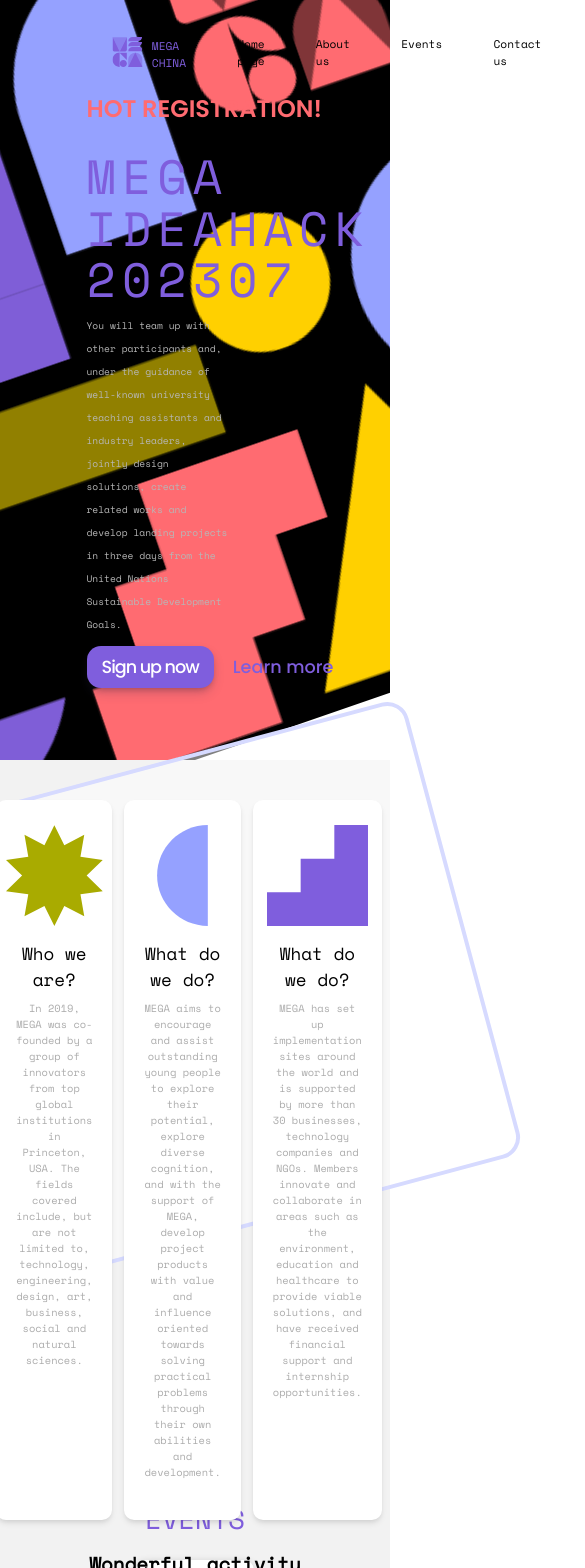
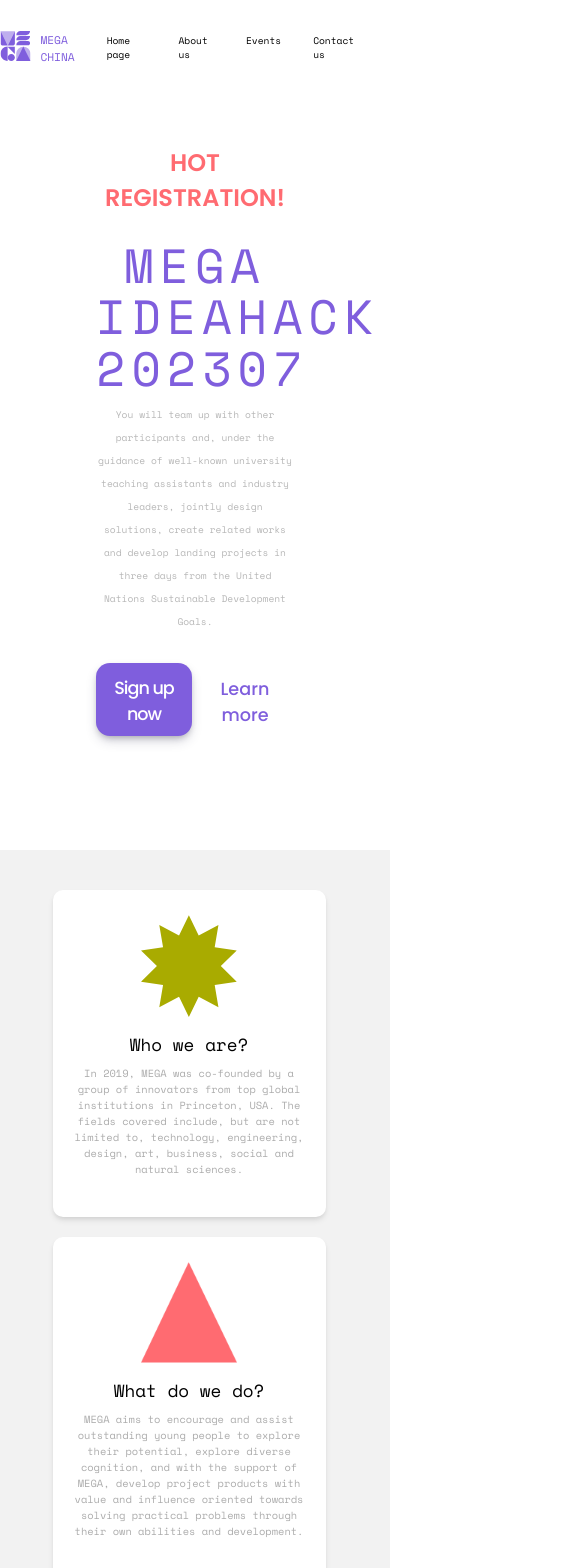
Before and after one commit to sikehish/china.megahack.tech, a React (Vite) app: page / in a window 390 px wide. Shown: the top 1568 px of the page, 585 px wide, since content can reach past the window. Built offline with nearby package versions, Linux system fonts and the light colour scheme.

Commit message:
Mobile responsive design completed

```diff
--- a/src/pages/Homepage.jsx
+++ b/src/pages/Homepage.jsx
@@ -65,8 +65,7 @@
 
             </div>
 
-
-            {/* WhoWeAre-Section */}
+            {/* WhoWeARe-Section */}
 
             <div className={Styles.intro}>
                 <div className={Styles.tiltDiv}></div>
@@ -82,7 +81,7 @@
                     </div>
                     <div className={Styles.card}>
                     <div className={Styles.cardImage}>
-                        <img src="/vector3.svg" alt="shape" />
+                        <img src="/Vector.png" alt="shape" />
                     </div>
                     <div className={Styles.cardContent}>
                         <div className={Styles.cardHead}>{t('intro.cardhead2')}</div>
@@ -106,6 +105,7 @@
             </div>
 
           {/* Events-Section */}
+
           <div className={Styles.eventHead} >
           <div align="center">
               <div className={Styles.eventTitle}>Events</div>
@@ -170,7 +170,7 @@
           </div>
           </div>
 
-          {/* Sponsors-Section */}
+          {/* Sponsor-Section */}
 
           <div className={Styles.sponsors}>
               <img src="/sponsors@2x.png" alt="sponsors" />
@@ -181,7 +181,7 @@
           <div className={Styles.contactUs}>
               <div className={Styles.contactContent}>
                 <div align="center">
-                <div className={Styles.contactHead}>{t('contact.contacthead')}</div>
+                  <div className={Styles.contactHead}>{t('contact.contacthead')}</div>
                 </div>
 
                 <div className={Styles.contactQR}>
--- a/src/pages/Homepage.module.css
+++ b/src/pages/Homepage.module.css
@@ -141,16 +141,80 @@
     height: 94vh;
 }
 
+/*Mobile Hero-Section */
+@media only screen and (max-width: 768px) {
+    .posterDiv {
+      display: none;
+    }
+
+    .navbar {
+        position: relative;
+        left: 46%;
+        transform: translateX(-50%);
+        padding: 20px 0px;
+        padding-left: 30px;
+        display: flex;
+        justify-content: center;
+        z-index: 90;
+        width: 100%;
+      }
+
+    .tabs {
+      padding-left: 2rem;
+    }
+
+    .div1Content {
+      margin-left: 0;
+      padding-left: 6rem;
+      padding-right: 6rem;
+      padding-top: 3rem;
+      text-align: center;
+      position: relative;
+    }
+    /* .hot{
+        margin-top: 2rem;
+    } */
+
+    .div1Text {
+      width: 100%;
+      margin-left: auto;
+      margin-right: auto;
+    }
+
+    .div1Buttons {
+      justify-content: center;
+      margin-top: 30px;
+    }
+
+    .div1LearnMore {
+        margin-top: 5px;
+    }
+    .div1signUp{
+        padding-top: 12px;
+    }
+
+    .tabs {
+      padding-left: 2rem;
+      justify-content: center;
+    }
+
+    .tab {
+      margin-right: 2rem;
+      font-size: 0.6rem;
+      padding-bottom: 1rem;
+      padding-top: 0.8rem;
+    }
+  }
 
 /* WhoWeAre-Section */
-.intro{
+.intro {
     position: absolute;
     background-color: #F2F2F2;
     width: 100%;
     margin-top: 90vh;
     padding-bottom: 30px;
+  }
 
-  }
   .tiltDiv {
     position: absolute;
     height: 55vh;
@@ -207,8 +271,8 @@
     font-size: 0.65rem;
     color: #acacac;
   }
-.learnMore{
 
+  .learnMore {
     padding: 10px 18px;
     background-color: white;
     font-size: 0.9rem;
@@ -221,12 +285,35 @@
     font-weight: 100;
     width: fit-content;
   }
-.learnMore:hover{
+
+  .learnMore:hover {
     background-color: var(--color-mediumslateblue-100);
     color: white;
   }
 
+  @media only screen and (max-width: 768px) {
+    .intro {
+        position: relative;
+        margin-top: calc(10vh + 30px);
+    }
 
+    .tiltDiv {
+      display: none;
+    }
+
+    .cards {
+      flex-wrap: wrap;
+      justify-content: space-around;
+    }
+
+    .card {
+      width: 70%;
+      margin-bottom: 20px;
+    }
+  }
+
+
+/*Mobile WhoWeAre-Section */
 
 /* Events-Section */
 
@@ -448,45 +535,67 @@
   }
 
 
+  /*Mobile Events-Section */
+  @media only screen and (max-width: 768px) {
+    .eventHead,
+    .event {
+      display: none;
+    }
+  }
 
-
-
-/* Sponsors-Section */
-.sponsors{
+  .sponsors {
     position: absolute;
-    margin-top: 300vh;
+    margin-top: 303vh;
     left: 25%;
     height: 70vh;
     flex: 100px;
   }
-.sponsors img{
+
+  .sponsors img {
     height: 60vh;
   }
 
-/* ContactUs-Section */
-.contactUs{
+  @media only screen and (max-width: 768px) {
+    .sponsors {
+        position: relative;
+        margin-top: calc(10vh  + 30px);
+      left: 0;
+      height: auto;
+      text-align: center;
+      padding: 36px 36px;
+    }
+
+    .sponsors img {
+      height: auto;
+      max-height: 60vh;
+      width: auto;
+      max-width: 100%;
+    }
+  }
+
+
+.contactUs {
     position: absolute;
-    margin-top: 368vh;
+    margin-top: 372vh;
     height: 80vh;
     background-color: black;
     width: 100%;
     font-family: var(--font-space-mono);
-
   }
 
-.contactContent{
+  .contactContent {
     position: absolute;
     left: 28%;
   }
 
-.contactHead{
+  .contactHead {
     font-size: 1.5rem;
     color: white;
     margin-top: 30px;
     margin-bottom: 20px;
   }
 
-.contactQR img{
+  .contactQR img {
     height: 50vh;
     margin-bottom: 15px;
   }
@@ -496,3 +605,32 @@
     .email{
         color: white;
     }
+
+  @media only screen and (max-width: 768px) {
+    .contactContent {
+      position: static;
+      text-align: center;
+      margin-top: 0;
+      padding: 0px 10px;
+    }
+
+    .contactHead {
+      font-size: 1.2rem;
+      margin-top: 30px;
+      margin-bottom: 10px;
+      padding-top: 20px;
+    }
+
+    .contactQR img {
+      height: auto;
+      max-width: 100%;
+      margin-bottom: 10px;
+    }
+
+    .contactUs {
+        position: relative;
+        margin-top: calc(10vh  + 30px);
+      height: auto;
+      padding-bottom: 40px;
+    }
+  }
```
Lines whose indentation alone changed are shown as unchanged.
